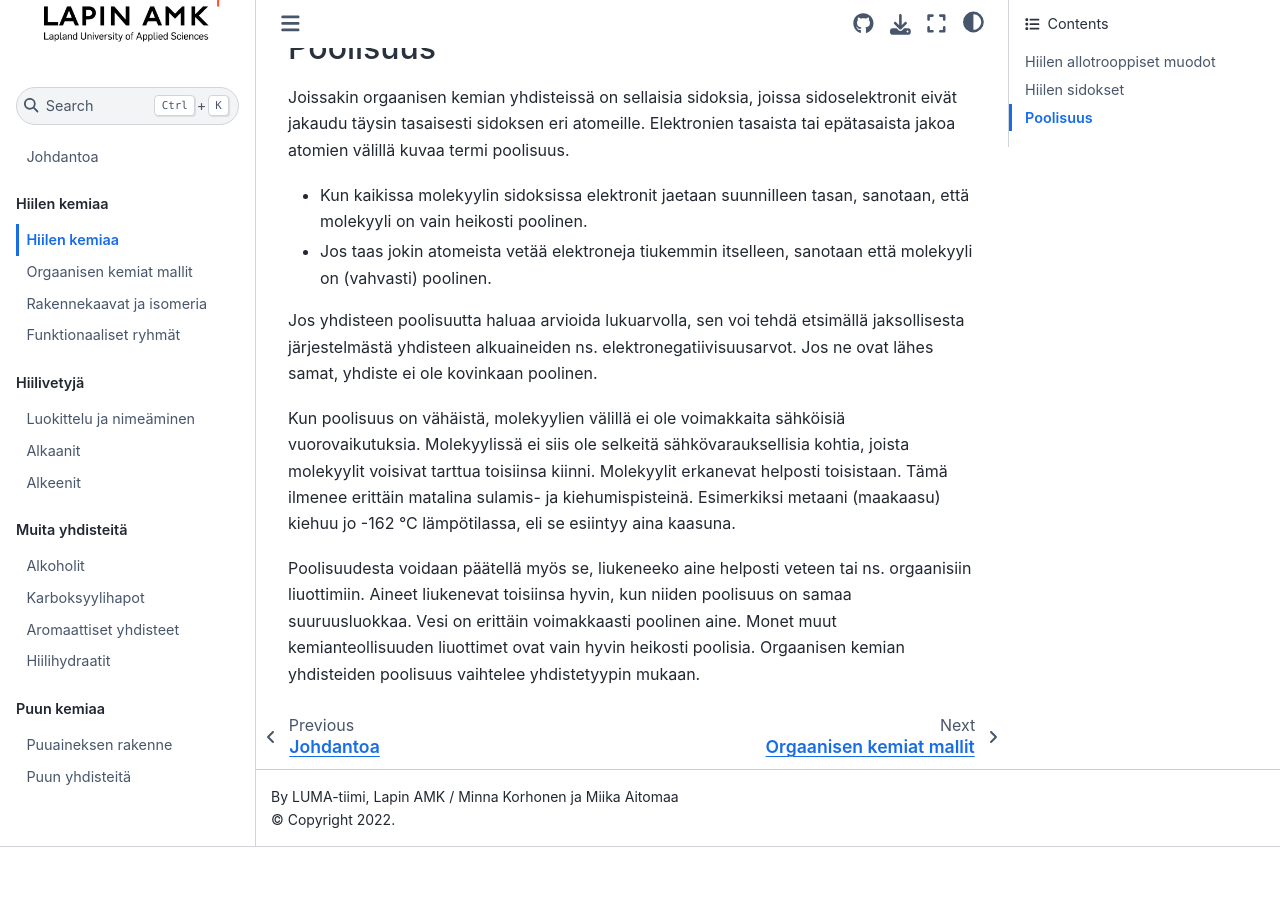
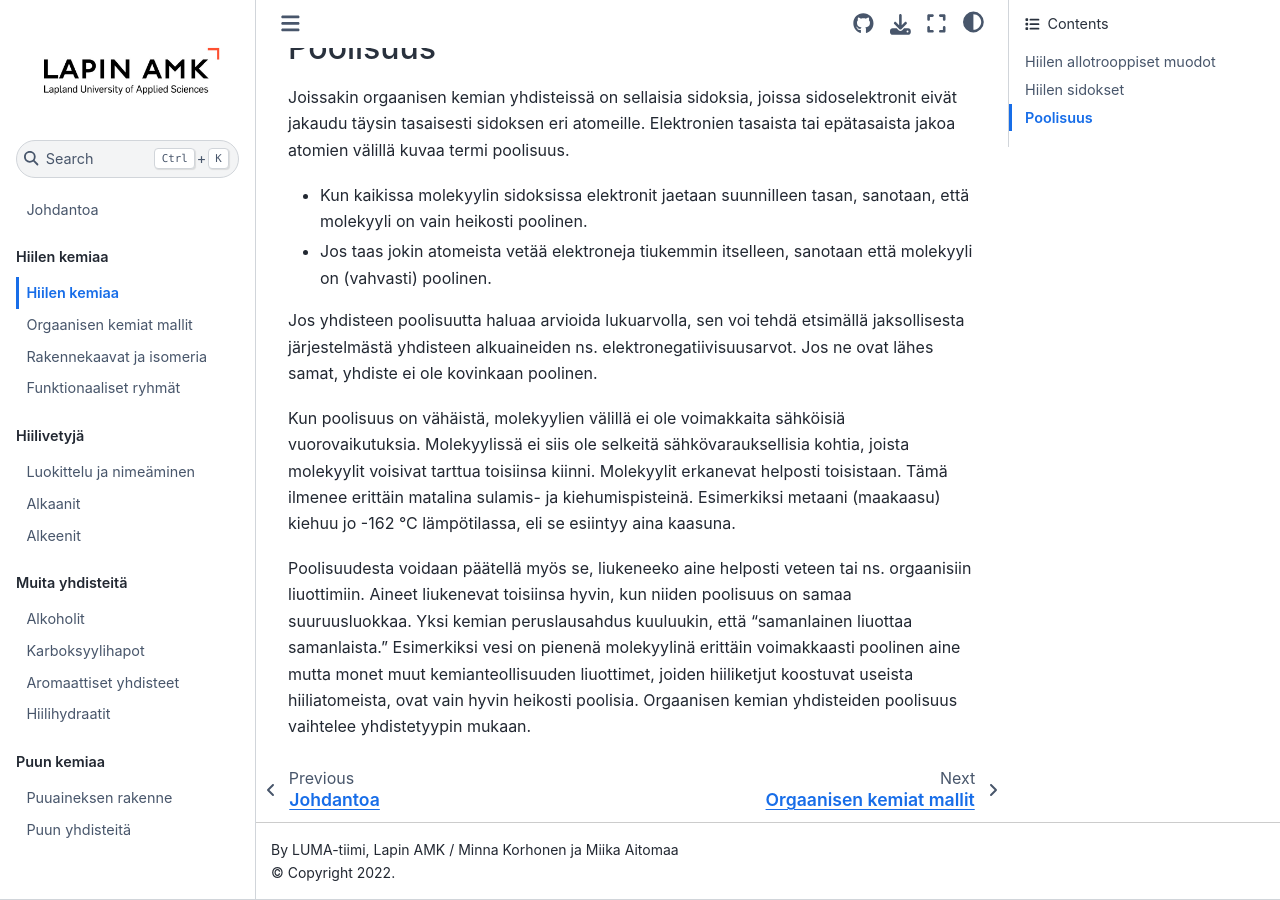
Before and after one commit to luma-lapinamk/miika-orgkemia, a Jupyter Book: the page built from hiili.md, in a window 1280 px wide and 900 px high, scrolled down 1980 px. Built offline with Jupyter Book 1.0.4 settings and Sphinx 7.4.7 and the Sphinx Book theme 1.1.4, drawn with Linux system fonts in a browser that asks for light colours; before the commit the page ends 2827 px from its top, so only the background shows below that.

```diff
--- a/hiili.md
+++ b/hiili.md
@@ -48,4 +48,4 @@
 
 Kun poolisuus on vähäistä, molekyylien välillä ei ole voimakkaita sähköisiä vuorovaikutuksia. Molekyylissä ei siis ole selkeitä sähkövarauksellisia kohtia, joista molekyylit voisivat tarttua toisiinsa kiinni. Molekyylit erkanevat helposti toisistaan. Tämä ilmenee erittäin matalina sulamis- ja kiehumispisteinä. Esimerkiksi metaani (maakaasu) kiehuu jo -162 °C lämpötilassa, eli se esiintyy aina kaasuna.
 
-Poolisuudesta voidaan päätellä myös se, liukeneeko aine helposti veteen tai ns. orgaanisiin liuottimiin. Aineet liukenevat toisiinsa hyvin, kun niiden poolisuus on samaa suuruusluokkaa. Vesi on erittäin voimakkaasti poolinen aine. Monet muut kemianteollisuuden liuottimet ovat vain hyvin heikosti poolisia. Orgaanisen kemian yhdisteiden poolisuus vaihtelee yhdistetyypin mukaan.
+Poolisuudesta voidaan päätellä myös se, liukeneeko aine helposti veteen tai ns. orgaanisiin liuottimiin. Aineet liukenevat toisiinsa hyvin, kun niiden poolisuus on samaa suuruusluokkaa. Yksi kemian peruslausahdus kuuluukin, että "samanlainen liuottaa samanlaista." Esimerkiksi vesi on pienenä molekyylinä erittäin voimakkaasti poolinen aine mutta monet muut kemianteollisuuden liuottimet, joiden hiiliketjut koostuvat useista hiiliatomeista, ovat vain hyvin heikosti poolisia. Orgaanisen kemian yhdisteiden poolisuus vaihtelee yhdistetyypin mukaan.
```
